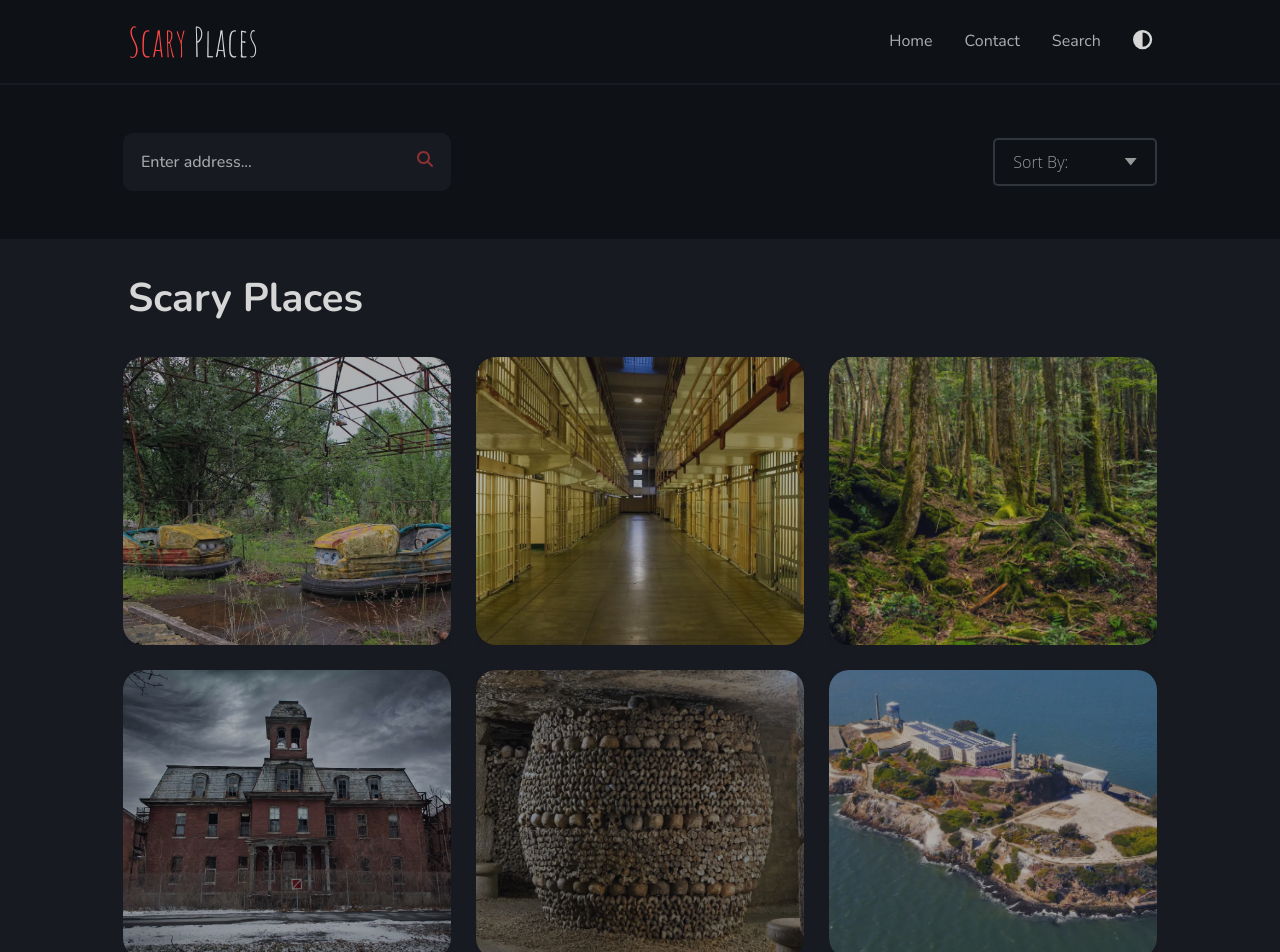
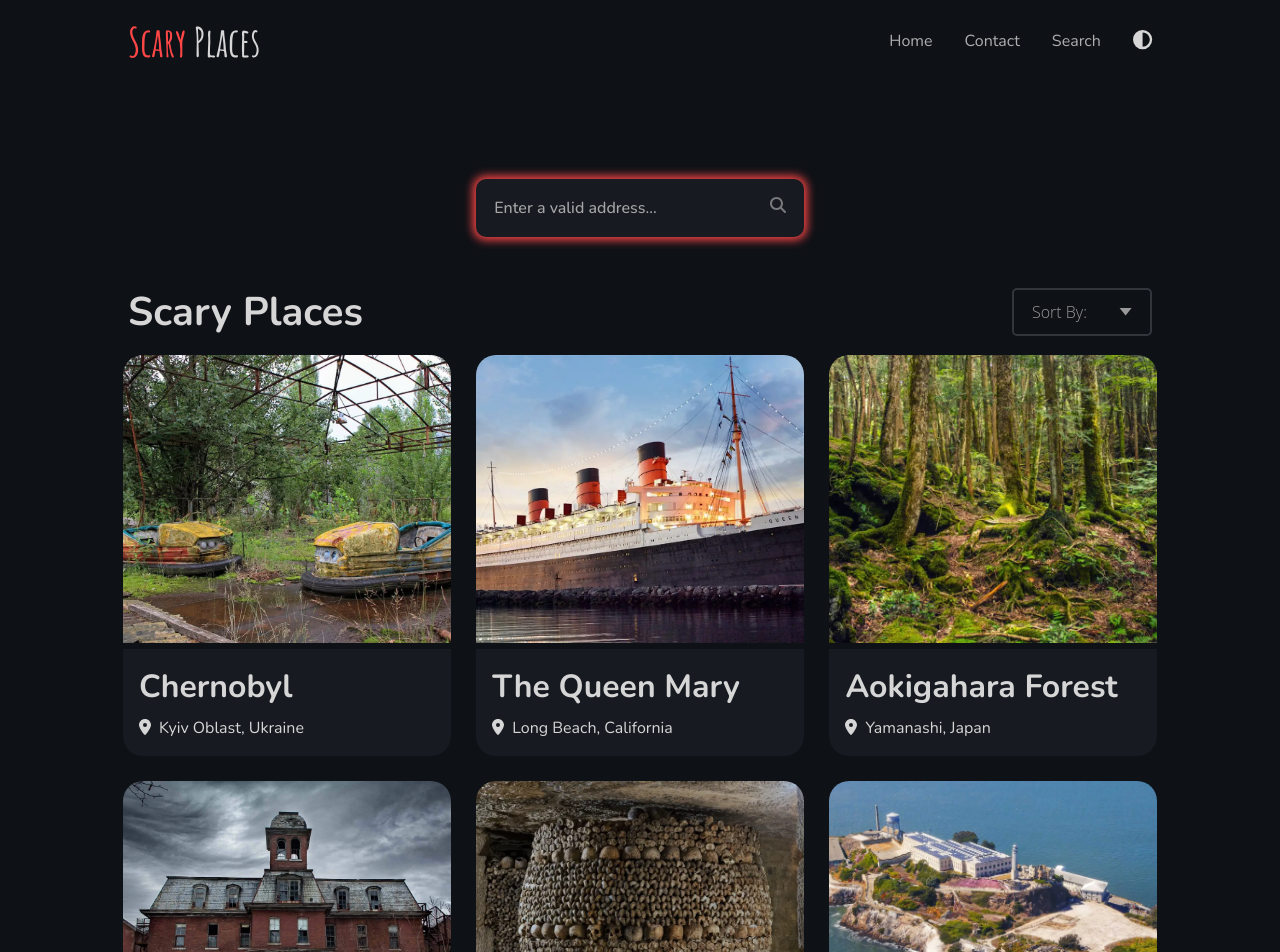
Before and after one commit to JaseySmith/search-app, a React (Create React App) app: page /search in a window 1280 px wide. Shown: the top 952 px of the page. Built offline with nearby package versions, Linux system fonts and the light colour scheme.

Commit message:
Small changes made to UI

```diff
--- a/package.json
+++ b/package.json
@@ -11,6 +11,10 @@
     "@testing-library/jest-dom": "^5.17.0",
     "@testing-library/react": "^13.4.0",
     "@testing-library/user-event": "^13.5.0",
+    "cors": "^2.8.5",
+    "dotenv": "^16.3.1",
+    "express": "^4.18.2",
+    "nodemailer": "^6.9.4",
     "react": "^18.2.0",
     "react-dom": "^18.2.0",
     "react-router-dom": "^6.15.0",
--- a/public/index.html
+++ b/public/index.html
@@ -24,7 +24,7 @@
       work correctly both with client-side routing and a non-root public URL.
       Learn how to configure a non-root public URL by running `npm run build`.
     -->
-    <title>React App</title>
+    <title>Scary Places</title>
   </head>
   <body>
     <noscript>You need to enable JavaScript to run this app.</noscript>
--- a/src/App.css
+++ b/src/App.css
@@ -8,12 +8,16 @@
   --light: #D6D6D6;
   --dark: #0E1116;
   --shade: #171b21;
+  --overlay: rgba(14, 17, 22, 0.5);
+
+  --accent: #FF4747;
 }
 
 [data-theme="dark"] {
   --light: #0E1116;
   --dark: #D6D6D6;
   --shade: #CCCCCC;
+  --overlay: rgba(214, 214, 214, 0.5);
 }
 /* --- Misc. --- */
 * {
@@ -60,6 +64,7 @@ body {
 
 #logo {
   font-size: 2.5em;
+  font-weight: 700;
   font-family: 'Amatic SC', cursive;
   text-decoration: none;
   color: var(--light);
@@ -67,7 +72,7 @@ body {
 }
 
 #logo span {
-  color: #FF4747;
+  color: var(--accent);
 }
 
 .nav-menu {
@@ -172,8 +177,8 @@ h1 {
 .btn {
   font-weight: 700;
   text-decoration: none;
-  border: 2px solid #FF4747;
-  color: #FF4747;
+  border: 2px solid var(--accent);
+  color: var(--accent);
   overflow: hidden;
   -webkit-transition: all 0.3s ease-in-out;
   -o-transition: all 0.3s ease-in-out;
@@ -192,7 +197,7 @@ h1 {
   height: 100%;
   top: 0;
   left: -100%;
-  background-color: #FF4747;
+  background-color: var(--accent);
   -webkit-transition: all 0.3s ease-in-out;
   -o-transition: all 0.3s ease-in-out;
   transition: all 0.3s ease-in-out;
@@ -238,7 +243,7 @@ h2 {
 .fa-compass, .fa-readme, .fa-share-from-square {
   font-size: 4em;
   margin-bottom: 16px;
-  color: #FF4747;
+  color: var(--accent);
 }
 
 h3 {
@@ -283,7 +288,7 @@ h3 {
   border-radius: 20px;
 }
 
-.overlay {
+#social .overlay {
   position: absolute;
   top: 0;
   right: 0;
@@ -414,27 +419,15 @@ form button {
 /* --- Search Page --- */
 #search {
   padding: 82.5px 0 0;
-  background-color: var(--shade);
   transition: all 0.2s;
   min-height: 100vh;
-}
-
-.search-controls {
-  display: grid;
-  grid-template-columns: 32% 16%;
-  grid-template-rows: auto;
-  gap: 53%;
-  justify-content: center;
-  align-items: center;
-  background-color: var(--dark);
-  transition: all 0.2s;
-  border-top: 2px solid var(--shade);
-  padding: 48px 10%;
+  margin: 0 10%;
 }
 
 .relative {
   position: relative;
-  width: 100%;
+  width: 32%;
+  margin: 96px auto 0;
 }
 
 #search input[type="text"] {
@@ -446,18 +439,30 @@ form button {
   border-radius: 10px;
   border: none;
   background-color: var(--shade);
-  color: var(--light);;
+  box-shadow: 0px 0px 10px 3px var(--accent);
+  color: var(--light);
   transition: all 0.2s;
+}
+
+#search input:focus{
+  outline: none;
 }
 
 .fa-magnifying-glass {
   position: absolute;
-  color: #FF4747;
+  color: var(--light);
   right: 0;
   top: 0;
   font-size: 1em;
   opacity: 0.5;
   padding: 18px;
+}
+
+#search .flex {
+  display: flex;
+  justify-content: space-between;
+  align-items: center;
+  margin: 48px 0 16px;
 }
 
 /* Sort By Input */
@@ -540,8 +545,7 @@ select:focus + .focus {
 
 #search h2 {
   text-align: left;
-  padding: 0 10%;
-  margin: 32px 0 0;
+  margin: 0;
 }
 
 #search .container {
@@ -551,15 +555,18 @@ select:focus + .focus {
   gap: 2vw;
   justify-content: center;
   align-items: center;
-  padding: 32px 10%;
+  margin-bottom: 96px;
 }
 
 #search .card {
   position: relative;
-  background-color: var(--dark);
   transition: all 0.2s;
-  border-radius: 20px;
-  height: 288px;
+  border-top-right-radius: 20px;
+  border-top-left-radius: 20px;
+}
+
+#search a {
+  text-decoration: none;
 }
 
 #search img {
@@ -567,11 +574,32 @@ select:focus + .focus {
   width: 100%;
   margin: 0;
   object-fit: cover;
-  border-radius: 20px;
+  border-top-right-radius: 20px;
+  border-top-left-radius: 20px;
+  height: 288px;
 }
 
 #search .overlay {
-  opacity: 0.33;
+  width: 100%;
+  background-color: var(--shade);
+  transition: all 0.2s;
+  border-bottom-left-radius: 20px;
+  border-bottom-right-radius: 20px;
+  padding: 16px;
+  text-align: left;
+}
+
+#search .overlay h3, .text {
+  color: var(--light);
+  transition: all 0.2s;
+}
+
+#search h3 {
+  margin: 0 0 8px;
+}
+
+.fa-location-dot {
+  margin-right: 8px;
 }
 
 
@@ -653,16 +681,8 @@ select:focus + .focus {
     padding: 32px 5%;
   }
 
-  .search-controls {
-    padding: 48px 5%;
-  }
-
-  #search h2 {
-    padding: 0 5%;
-  }
-
-  #search .container {
-    padding: 32px 5%;
+  #search {
+    margin: 0 5%;
   }
 
   #search .container {
@@ -670,7 +690,7 @@ select:focus + .focus {
     grid-template-rows: auto auto;
   }
 
-  #search .card {
+  #search img {
     height: 254px;
   }
 }
@@ -710,18 +730,13 @@ select:focus + .focus {
     align-items: center;
   }
 
-  .search-controls {
-    grid-template-columns: 60% 40%;
-    grid-template-rows: auto;
-    gap: 2vw;
-  }
-
   #search .container {
     grid-template-columns: 100%;
     grid-template-rows: auto;
+    gap: 4vw;
   }
 
-  #search .card {
+  #search img {
     height: 238px;
   }
 }
--- a/src/components/About.js
+++ b/src/components/About.js
@@ -13,17 +13,17 @@ function About() {
                 <div className="card">
                     <FontAwesomeIcon icon={faCompass} />
                     <h3>Search</h3>
-                    <p className="text">Lorem ipsum dolor sit amet, consectetur adipiscing elit. Sed do eiusmod tempor incididunt ut labore et dolore.</p>
+                    <p className="text">Embark on a global quest, discovering eerie sites nearby and afar, turning every search into an exciting adventure.</p>
                 </div>
                 <div className="card">
                     <FontAwesomeIcon icon={faReadme} />
                     <h3>Read</h3>
-                    <p className="text">Lorem ipsum dolor sit amet, consectetur adipiscing elit. Sed do eiusmod tempor incididunt ut labore et dolore.</p>
+                    <p className="text">Immerse yourself in spooky tales, unraveling the dark history and mysteries that surround your favorite scary places.</p>
                 </div>
                 <div className="card">
                     <FontAwesomeIcon icon={faShareFromSquare} />
                     <h3>Share</h3>
-                    <p className="text">Lorem ipsum dolor sit amet, consectetur adipiscing elit. Sed do eiusmod tempor incididunt ut labore et dolore.</p>
+                    <p className="text">Send haunted highlights to friends, transforming spooky discoveries into shared adventures and communal chills.</p>
                 </div>
               </div>
           </div>
--- a/src/components/Footer.js
+++ b/src/components/Footer.js
@@ -8,7 +8,7 @@ function Footer() {
           <p className="text copyright">SCARYPLACESNEARME © 2023</p>
           <nav>
             <a href="https://www.instagram.com/scaryplaces_/" target="_blank" rel="noreferrer">Instagram</a>
-            <a href="mailto:example@gmail.com" target="_blank" rel="noreferrer">Email</a>
+            <a href="mailto:scaryplac3s@gmail.com" target="_blank" rel="noreferrer">Email</a>
           </nav>
         </footer>
     </div>
--- a/src/components/Home.js
+++ b/src/components/Home.js
@@ -6,7 +6,7 @@ function Home() {
         <div id="home">
             <div className="container">
                 <h1>Explore Scary Places Near You</h1>
-                <p className="text">Uncover haunted places worldwide or investigate eerie spots nearby. Begin your search with any address and set off on a chilling journey through the crypic realms of history's secrets.</p>
+                <p className="text">Uncover haunted places worldwide or investigate eerie spots nearby. Begin your search with any address and set off on a chilling journey through the cryptic realms of history's secrets.</p>
                 <div className="flex">
                     <a className="btn" href="/search">Begin Search</a>
                     <a className="alt-btn" href="#about">Learn More</a>
--- a/src/pages/Contact.js
+++ b/src/pages/Contact.js
@@ -1,6 +1,7 @@
 import React from 'react';
 import { useState } from "react";
 import Header from '../components/Header';
+import Footer from '../components/Footer';
 
 function Contact() {
   const [status, setStatus] = useState("Send Message");
@@ -30,7 +31,7 @@ function Contact() {
         <Header />
         <div id="contact">
             <h2>Contact Us</h2>
-            <p className="text">Sed malesuada libero vel nulla eleifend gravida. Integer vitae tellus eros.</p>
+            <p className="text">We're delighted to hear from you. Please don't hesitate to reach out with any inquiries."</p>
             <form onSubmit={handleSubmit}>
                 <input type="text" id="name" name="name" placeholder="Name"></input>
                 <input type="text" id="email" name="email" placeholder="Enter email"></input>
@@ -38,6 +39,7 @@ function Contact() {
                 <button className="btn" type="submit" name="submit" value="Send Message">{status}</button>
             </form>
         </div>
+        <Footer />
     </div>
   );
 }
--- a/src/pages/Search.js
+++ b/src/pages/Search.js
@@ -1,5 +1,6 @@
 import React from 'react';
 import Header from '../components/Header';
+import Footer from '../components/Footer';
 import Post1 from '../img/post1.webp';
 import Post2 from '../img/post2.webp';
 import Post3 from '../img/post3.webp';
@@ -8,17 +9,19 @@ import Post5 from '../img/post5.webp';
 import Post6 from '../img/post6.webp';
 import { FontAwesomeIcon } from '@fortawesome/react-fontawesome';
 import { faMagnifyingGlass } from '@fortawesome/free-solid-svg-icons';
+import { faLocationDot } from '@fortawesome/free-solid-svg-icons';
 
 function Home() {
   return (
     <div>
         <Header />
         <div id="search">
-            <div className="search-controls">
-                <div className="relative">
-                    <FontAwesomeIcon icon={faMagnifyingGlass} />
-                    <input type="text" id="address" name="address" placeholder="Enter address..."></input>
-                </div>
+            <div className="relative">
+                <FontAwesomeIcon icon={faMagnifyingGlass} />
+                <input type="text" id="address" name="address" placeholder="Enter a valid address..." autoFocus></input>
+            </div>
+            <div className="flex">
+                <h2>Scary Places</h2>
                 <div class="input">
                     <div class="style-select">
                         <select name="sortby" id="sortby">
@@ -35,46 +38,64 @@ function Home() {
                     </div>
                 </div>
             </div>
-            <h2>Scary Places</h2>
             <div className="container">
                 <div className="card">
                     <a href="/">
                         <img src={Post1} alt="" />
-                        <div className="overlay"></div>
+                        <div className="overlay">
+                            <h3>Chernobyl</h3>
+                            <p className="text"><FontAwesomeIcon icon={faLocationDot} />Kyiv Oblast, Ukraine</p>
+                        </div>
                     </a>
                 </div>
                 <div className="card">
                     <a href="/">
                         <img src={Post2} alt="" />
-                        <div className="overlay"></div>
+                        <div className="overlay">
+                            <h3>The Queen Mary</h3>
+                            <p className="text"><FontAwesomeIcon icon={faLocationDot} />Long Beach, California</p>
+                        </div>
                     </a>
                 </div>
                 <div className="card">
                     <a href="/">
                         <img src={Post3} alt="" />
-                        <div className="overlay"></div>
+                        <div className="overlay">
+                            <h3>Aokigahara Forest</h3>
+                            <p className="text"><FontAwesomeIcon icon={faLocationDot} />Yamanashi, Japan</p>
+                        </div>
                     </a>
                 </div>
                 <div className="card">
                     <a href="/">
                         <img src={Post4} alt="" />
-                        <div className="overlay"></div>
+                        <div className="overlay">
+                            <h3>Willard Asylum</h3>
+                            <p className="text"><FontAwesomeIcon icon={faLocationDot} />Willard, New York</p>
+                        </div>
                     </a>
                 </div>
                 <div className="card">
                     <a href="/">
                         <img src={Post5} alt="" />
-                        <div className="overlay"></div>
+                        <div className="overlay">
+                            <h3>Catacombs of Paris</h3>
+                            <p className="text"><FontAwesomeIcon icon={faLocationDot} />Paris, France</p>
+                        </div>
                     </a>
                 </div>
                 <div className="card">
                     <a href="/">
                         <img src={Post6} alt="" />
-                        <div className="overlay"></div>
+                        <div className="overlay">
+                            <h3>Alcatraz</h3>
+                            <p className="text"><FontAwesomeIcon icon={faLocationDot} />San Francisco, California</p>
+                        </div>
                     </a>
                 </div>
             </div>
         </div>
+        <Footer />
     </div>
   );
 }
```
Also changed, not shown: server.js (added, +49 -0 lines), src/components/Social.js (+5 -5 lines), src/img/post2.webp, 1 other file (tests, documents, lock files or other folders).
